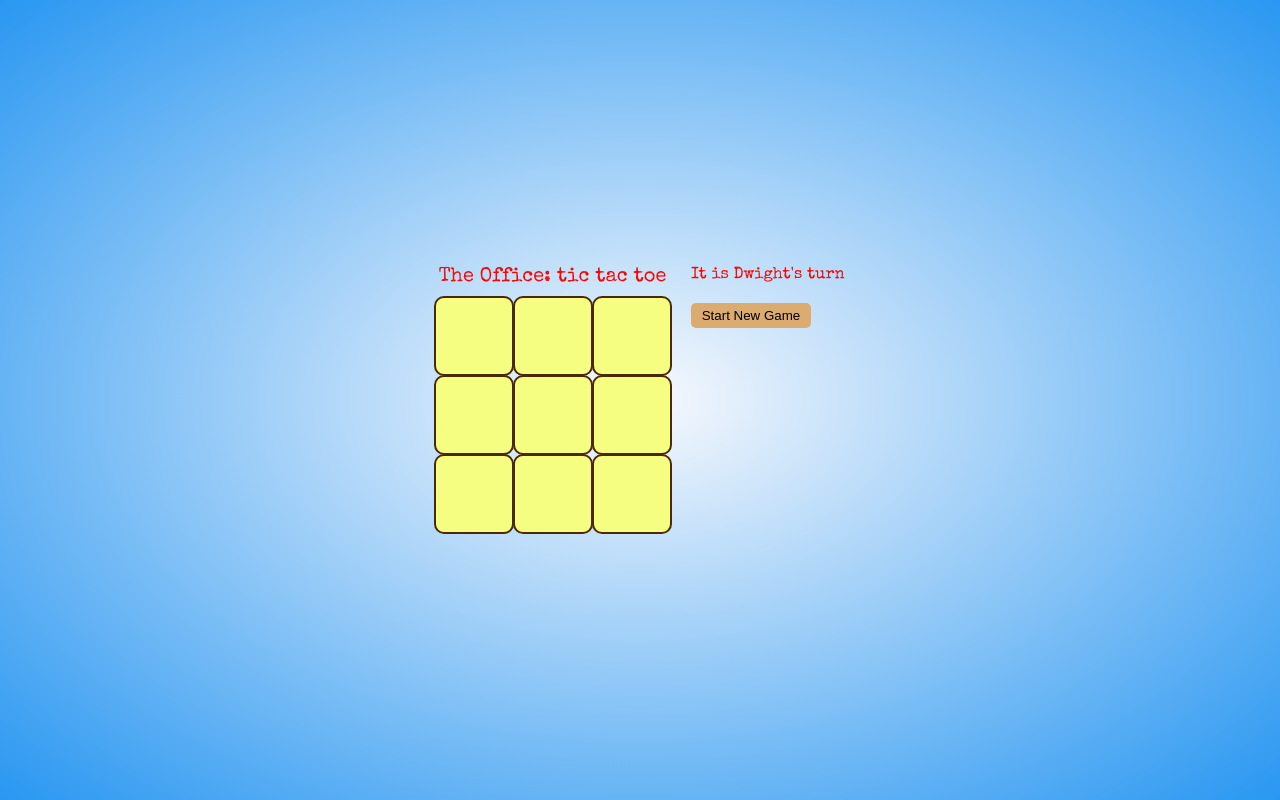
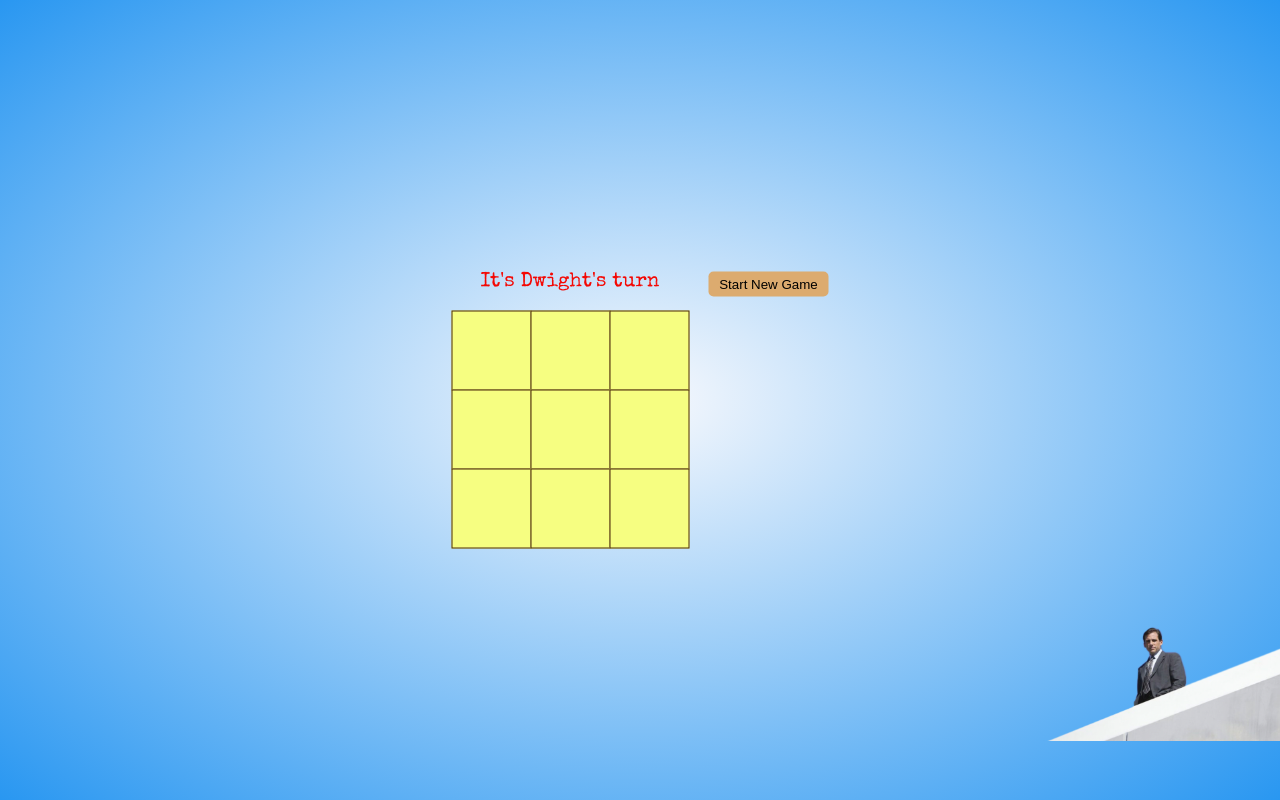
Before and after one commit to paubonilla/old-tic-tac-toe, a React (Create React App) app: page / in a window 1280 px wide. Built offline with nearby package versions, Linux system fonts and the light colour scheme; a web font is replaced by a local one.

Commit message:
added Michael Scott

```diff
--- a/src/App.js
+++ b/src/App.js
@@ -1,8 +1,9 @@
 import React from 'react';
 import { PageWrapper } from './styled'
 import './App.scss';
+import Game from './components/Game';
 
-import Game from './components/Game';
+
 
 function App() {
   return (
--- a/src/components/Game.js
+++ b/src/components/Game.js
@@ -1,6 +1,23 @@
 import React, { Component } from 'react'
-import { GameWrapper, Button, PlayerInfo, PlayerStatus, MoveList } from '../styled'
+import { GameInner, Button, PlayerInfo, PlayerStatus, MoveList } from '../styled'
 import Board from './Board'
+
+import michael from '../images/michael.png'
+import styled from 'styled-components'
+
+export const ImageStyle = styled.div`
+  width: 100%;
+  height: 100%;
+`
+
+export const Image = styled.img`
+  width: 100%;
+  height: 100%;
+
+  background-position: center;
+  background-repeat: no-repeat;
+  background-size: cover;
+`
 
 export default class Game extends Component {
     constructor(props) {
@@ -58,24 +75,29 @@
         if(winner) {
             status = winner + "'s win!";
         } else {
-            status = 'It is ' + (this.state.xIsNext? 'Dwight' : 'Jim') + "'s turn";
+            status = "It's " + (this.state.xIsNext? 'Dwight' : 'Michael') + "'s turn";
         }
 
 
         return (
-            <GameWrapper>
+            <div>
+                <GameInner>
                     <div className="game-board">
-                    <div className="title">The Office: tic tac toe</div>
+                        {/* <div className="title">The Office: tic tac toe</div> */}
+                        <PlayerStatus>{status}</PlayerStatus>
                         <Board
                             onClick={(i) => this.handleClick(i)}
                             squares={current.squares}
                         />
                     </div>
                     <PlayerInfo>
-                    <PlayerStatus>{status}</PlayerStatus>
                         <ul>{moves}</ul>
                     </PlayerInfo>
-            </GameWrapper>
+                </GameInner>
+                <div>
+                    <Image src={michael} alt="si tito scott"/>
+                </div>
+            </div>
         )
     }
 }
--- a/src/styled/index.js
+++ b/src/styled/index.js
@@ -1,7 +1,7 @@
 import styled from 'styled-components'
 
 export const PageWrapper = styled.div`
-  /* margin: 20px; */
+  position: relative;
   height: 100vh;
   display: flex;
   justify-content: center;
@@ -9,19 +9,15 @@
   background-image: radial-gradient(#F8F9FD, #2997F1);
 `
 
-export const GameWrapper = styled.div`
-  position: relative;
-  display: flex;
-`
-
-export const GAmeInner = styled.div`
+export const GameInner = styled.div`
   position: absolute;
   top: 50%;
   left: 50%;
   transform: translate(-50%, -50%);
   display: flex;
-  flex-direction: column;
+  flex-direction: row;
   margin: 0 auto;
+
 `
 
 export const Button = styled.button`
@@ -39,10 +35,7 @@
 export const SquareButton = styled.button`
   background: #f6fe81;
   color: #173ef2;
-  border: 2px solid #4a2908;
-  /* border: none; */
-  border-radius: 10px;
-  /* float: left; */
+  border: 1px solid #4a2908;
   margin-right: -1px;
   margin-top: -1px;
   padding: 0;
@@ -66,9 +59,13 @@
 `
 
 export const PlayerStatus = styled.div`
-  font-family: 'Special Elite', cursive;
+  font-family: 'Special Elite',cursive;
+  font-size: 20px;
   color: #f40804;
-  width: 155px;
+  display: flex;
+  justify-content: center;
+  align-items: center;
+  margin: 20px 0;
 `
 
 export const MoveList = styled.li`
```
Also changed, not shown: src/App.scss (line endings or trailing spaces), src/images/michael.png (added). Lines whose indentation alone changed are shown as unchanged.
